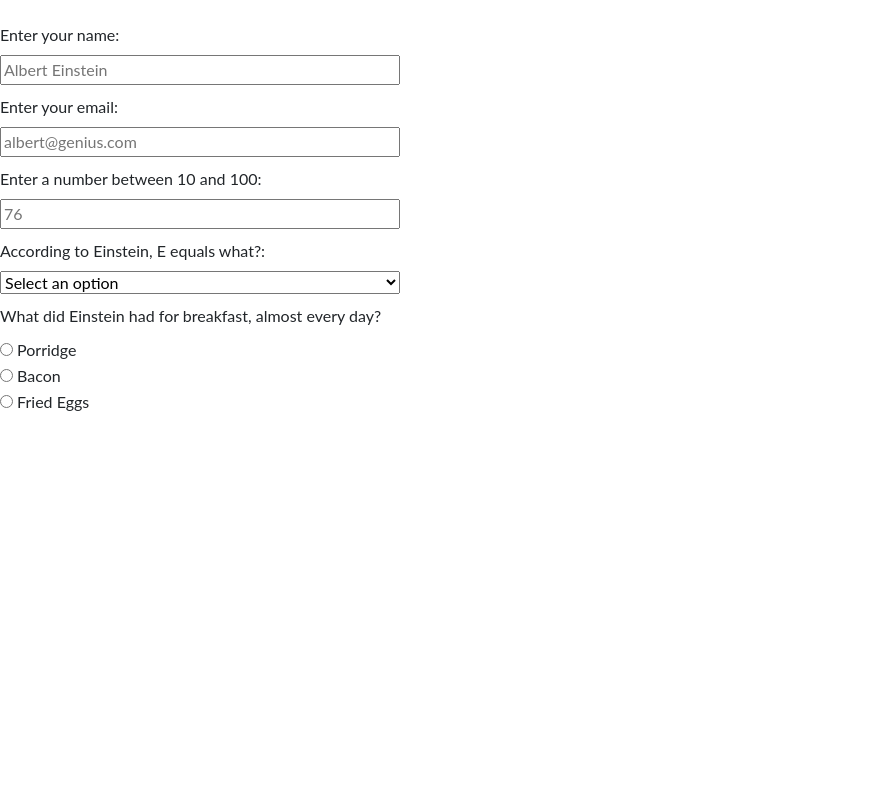
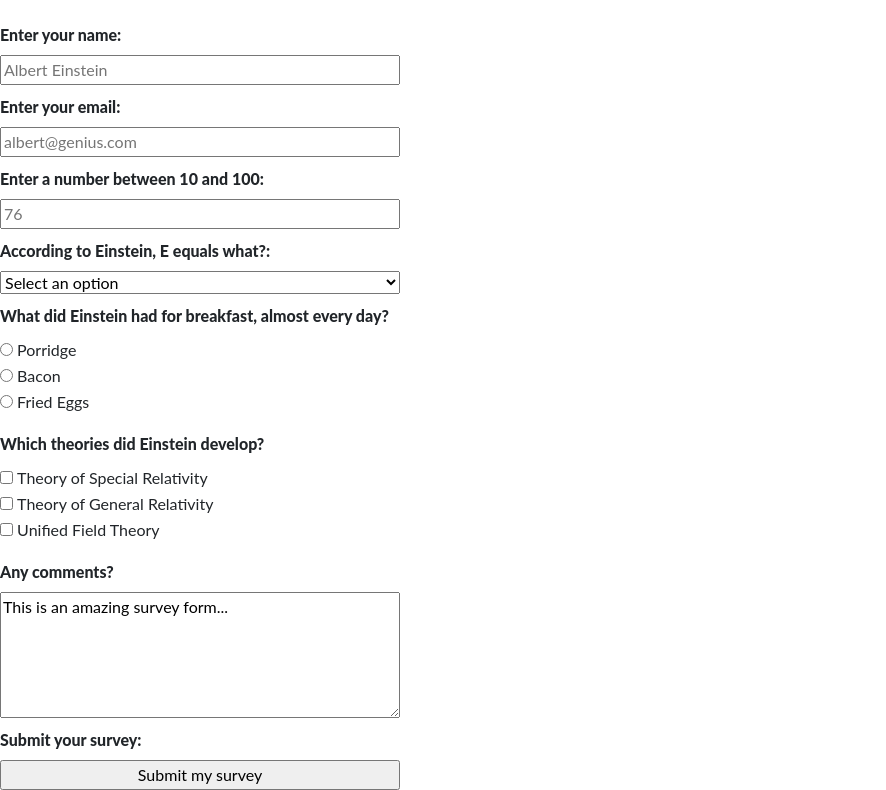
Before and after one commit to RohrerHope/survey-form-fcc, a plain HTML site: page index.html in a window 1280 px wide. Shown: the part 83-873 px from the top of the page, without its empty margins (0-886 px from the left). Before the commit the page ends 800 px from the top, so only its background shows below. Drawn offline with nearby package versions, Linux system fonts and the light colour scheme.

Commit message:
added checkboxes, comments, submit and more styles

```diff
--- a/assets/css/style.css
+++ b/assets/css/style.css
@@ -13,6 +13,11 @@ form > p {
   margin-top: 10px;
 }
 
+form > label,
+form > p {
+  font-weight: 800;
+}
+
 form > div {
   margin-top: -1rem;
 }
--- a/index.html
+++ b/index.html
@@ -13,8 +13,8 @@
 
 <body>
 	<header>
-		<h1 id="title">Survey Form Title</h1>
-		<p id="description">A short explanation of the form</p>
+		<h1 id="title">How much do you know about Albert Einstein?</h1>
+		<p id="description">A simple survey form to define how much do you know about him.</p>
 	</header>
 	<main>
 		<form action="post" method="" id="survey-form">
@@ -45,6 +45,26 @@
 				<input type="radio" name="breakfast" id="fried-eggs">
 				<label for="fried-eggs">Fried Eggs</label>
 			</div>
+			<p>Which theories did Einstein develop?</p>
+			<div>
+				<input type="checkbox" id="special" name="special-relativity" value="special-relativity">
+				<label for="special">Theory of Special Relativity</label>
+			</div>
+			<div>
+				<input type="checkbox" id="general" name="general-relativity" value="general-relativity">
+				<label for="general">Theory of General Relativity</label>
+			</div>
+			<div>
+				<input type="checkbox" id="unified" name="unified-theory" value="unified-theory">
+				<label for="unified">Unified Field Theory</label>
+			</div>
+			<label for="comments">Any comments?</label>
+			<textarea id="comments" name="comments"
+          rows="5" cols="33">
+This is an amazing survey form...
+</textarea>
+			<label for="submit">Submit your survey:</label>
+			<input type="submit" value="Submit my survey" id="submit">
 		</form>
 	</main>
 	<footer>
```
